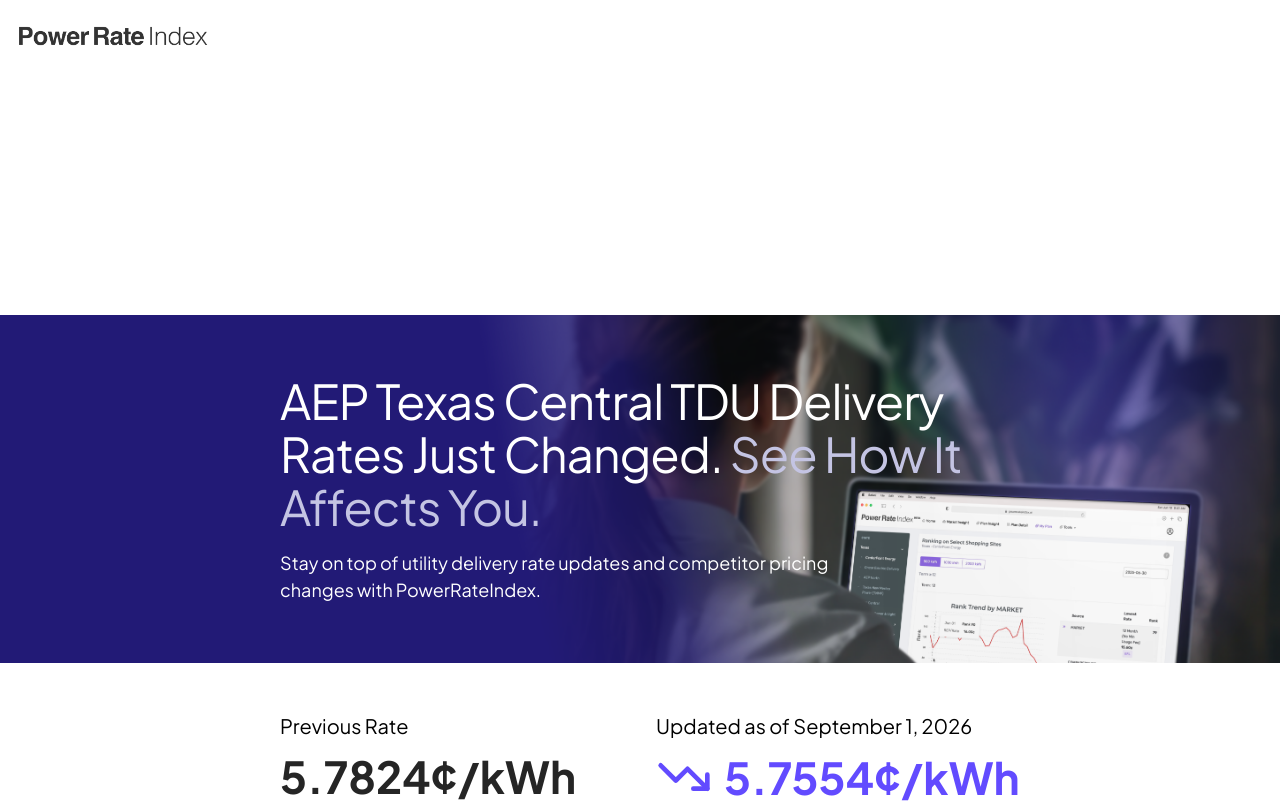
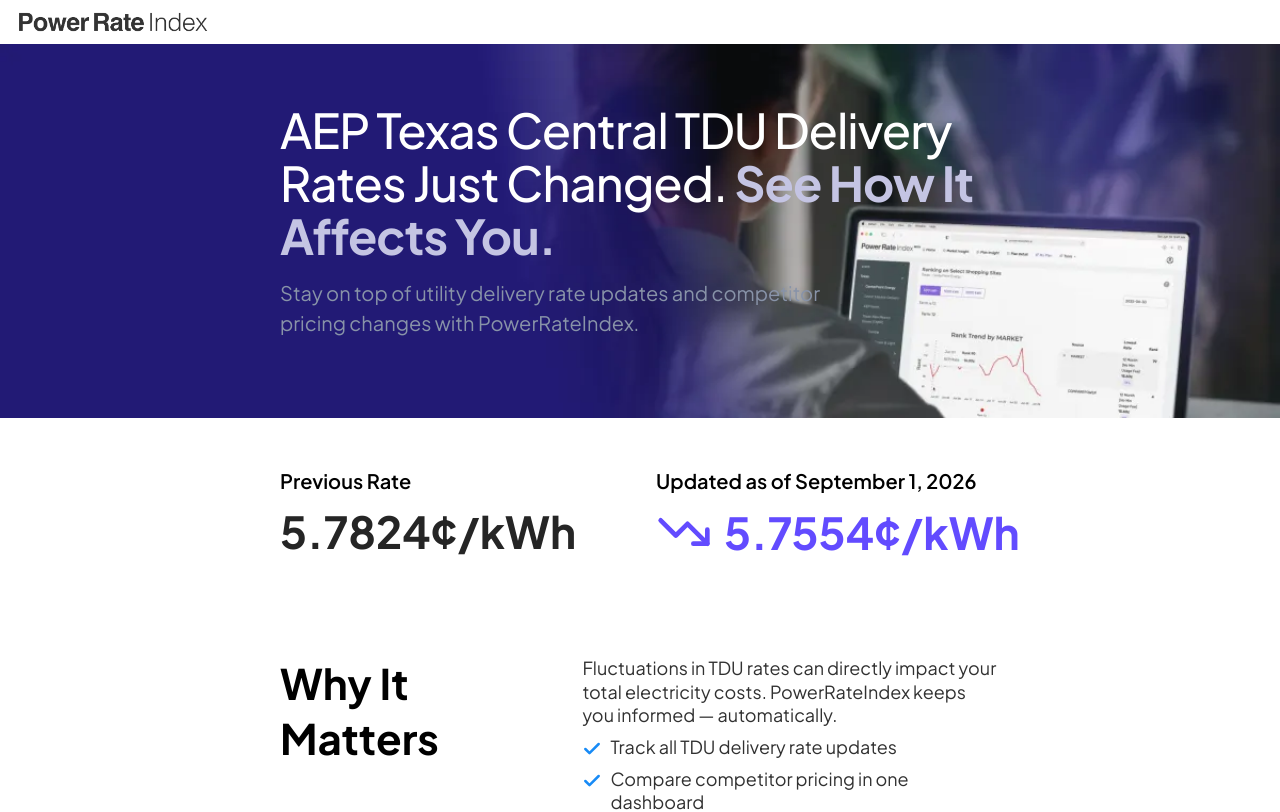
Before and after one commit to EIQServices2/GHL, a Next.js app in the folder web/: page /aepcentral in a window 1280 px wide. Shown: the top 812 px of the page. Built offline with nearby package versions, Linux system fonts and the light colour scheme; no server answers.

Commit message:
EIQ-GHL1: Match GHL reference header, hero background, and rate label typography.

```diff
--- a/web/sections/Header.tsx
+++ b/web/sections/Header.tsx
@@ -27,11 +27,11 @@
   );
 }
 
-// Inner pages header (GHL): 315px tall, logo 24px height, width auto.
+// Inner pages header (GHL eiqdigital.info): shadow bar, 10px 0 padding, logo scales with width, no fixed height.
 export function GhlHeader() {
   return (
-    <header className="flex min-h-[315px] w-full items-start bg-white">
-      <Container className="flex items-start pt-6">
+    <header className="w-full bg-white py-[10px] shadow-[0_1px_3px_0_rgba(3,0,71,0.09)]">
+      <Container className="flex items-center">
         <Logo
           href="/"
           width={1406}
--- a/web/sections/HeroSection.tsx
+++ b/web/sections/HeroSection.tsx
@@ -6,27 +6,26 @@
   rateChange: RateChange;
 }
 
-// Utility hero: navy bg + hero-wide image, two-tone heading.
+// Utility hero (GHL eiqdigital.info): photo bg 100%-width top-anchored, H1 48px/wt-500 with wt-700 span, P 20px #8893a8.
 export function HeroSection({ rateChange }: HeroSectionProps) {
   const o = rateChange.overrides;
   const title = o?.heroTitle ?? `${rateChange.utility.name} ${t("Hero.Title")}.`;
   const subtitle = o?.heroSubtitle ?? t("Hero.Subtitle");
 
   return (
-    <section className="relative w-full overflow-hidden bg-pri-navy py-[60px]">
+    <section className="relative w-full overflow-hidden bg-pri-navy pt-[60px] pb-[80px]">
+      {/* bg image: 100% auto, top-anchored, no-repeat (GHL bgCover100) */}
       <div
-        className="absolute inset-0 bg-cover bg-top bg-no-repeat md:bg-[length:100%_auto]"
-        style={{
-          backgroundImage: "url(/images/hero-wide.png)",
-        }}
+        className="absolute inset-0 bg-no-repeat bg-top bg-[length:100%_auto]"
+        style={{ backgroundImage: "url(/images/hero-bg-eiq.png)" }}
         aria-hidden
       />
       <Container size="narrow" className="relative text-left">
-        <h1 className="pri-entrance text-3xl font-normal leading-[1.1] tracking-[-1px] text-white md:text-5xl">
+        <h1 className="pri-entrance text-left text-[30px] font-medium leading-[1.1] tracking-[-1px] text-white md:text-[48px] md:leading-[52.8px]">
           {title}{" "}
-          <span className="text-pri-lavender">{t("Hero.SeeHow")}</span>
+          <span className="font-bold text-pri-lavender">{t("Hero.SeeHow")}</span>
         </h1>
-        <p className="pri-entrance pri-entrance-1 mt-4 max-w-xl text-lg leading-[1.5] text-white">
+        <p className="pri-entrance pri-entrance-1 mt-4 max-w-xl text-[20px] font-normal leading-[30px] text-pri-muted">
           {subtitle}
         </p>
       </Container>
--- a/web/sections/RateComparisonSection.tsx
+++ b/web/sections/RateComparisonSection.tsx
@@ -32,7 +32,7 @@
       <div className="mx-auto w-full max-w-3xl px-6">
         <div className="grid grid-cols-1 gap-8 md:grid-cols-2">
           <div className="pri-entrance text-left">
-            <p className="text-[20px] text-black">
+            <p className="font-[family-name:var(--font-plus-jakarta-sans)] text-[20px] font-semibold text-black">
               {t("RateComparison.PreviousRate")}
             </p>
             <p className="mt-2 text-3xl font-bold leading-tight text-pri-footer-text md:text-[44px]">
@@ -40,7 +40,7 @@
             </p>
           </div>
           <div className="pri-entrance pri-entrance-1 text-left">
-            <p className="text-[20px] text-black">
+            <p className="font-[family-name:var(--font-plus-jakarta-sans)] text-[20px] font-semibold text-black">
               {`${t("RateComparison.UpdatedAsOf")} ${formatDate(rateChange.updatedAsOf)}`}
             </p>
             <p className="mt-2 flex items-center gap-3 text-3xl font-bold leading-tight text-pri-purple md:text-[44px]">
```
Also changed, not shown: web/public/images/hero-bg-eiq.png (added).
